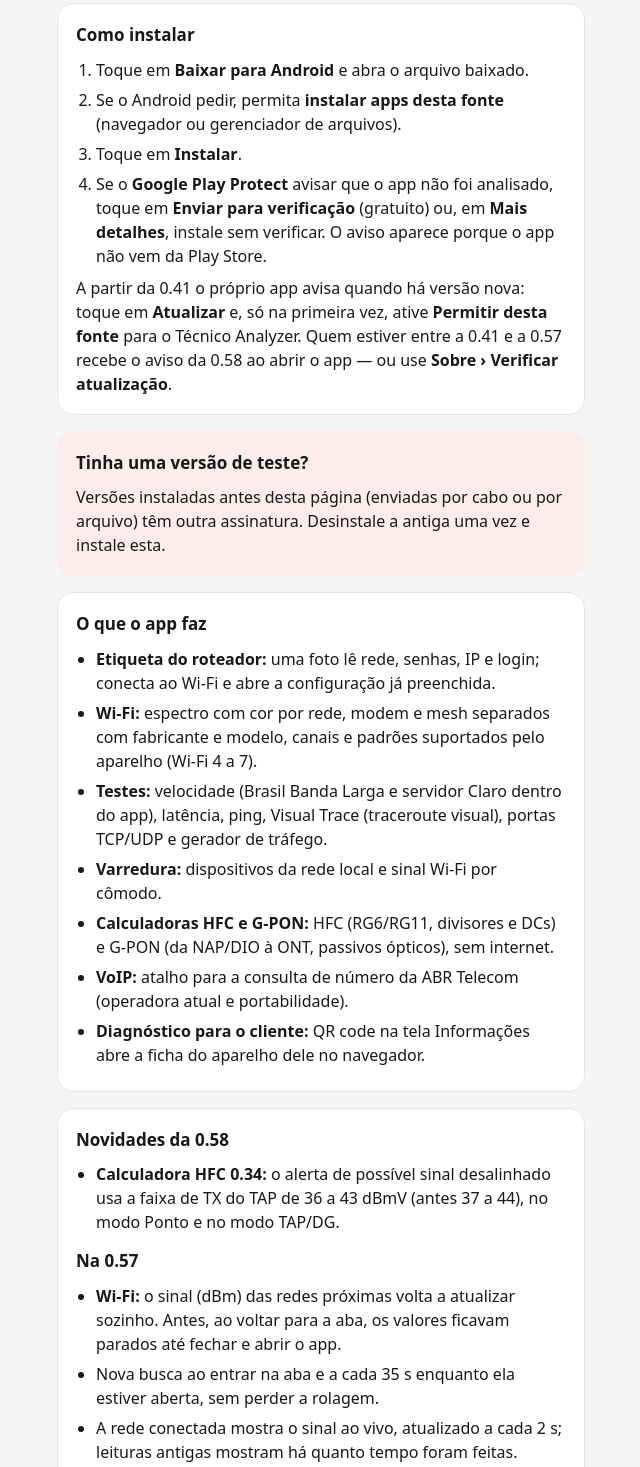
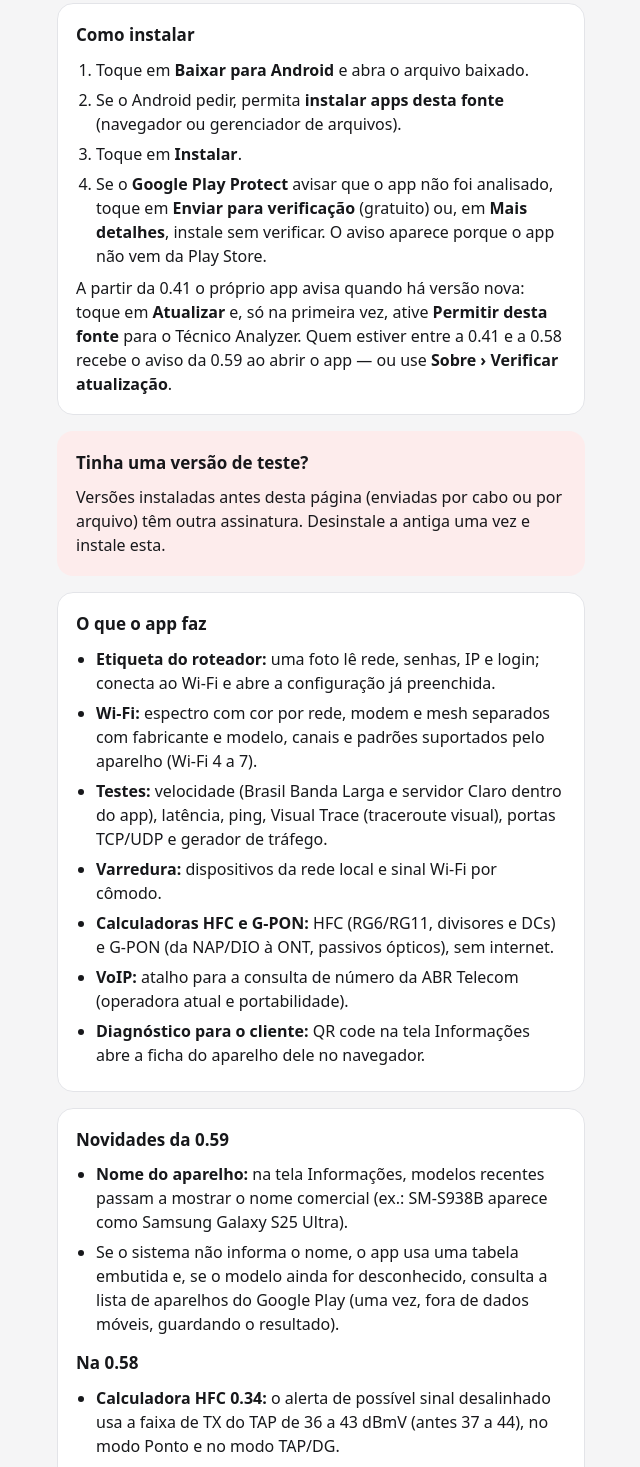
Before and after one commit to fbrendler/tecnico-analyzer-download, a plain HTML site: page index.html in a window 1280 px wide. Shown: the part 825-2292 px from the top of the page, without its empty margins (319-959 px from the left). Drawn offline with Linux system fonts and the light colour scheme.

Commit message:
Pagina: versao 0.59

```diff
--- a/index.html
+++ b/index.html
@@ -52,7 +52,7 @@
   </div>
 
   <a class="download" href="https://github.com/fbrendler/tecnico-analyzer-download/releases/latest/download/tecnico-analyzer.apk">Baixar para Android</a>
-  <p class="meta">Versão 0.58 · 30 MB · Android 11 ou mais recente</p>
+  <p class="meta">Versão 0.59 · 30 MB · Android 11 ou mais recente</p>
 
   <section class="card">
     <h2>Telas</h2>
@@ -75,7 +75,7 @@
       <li>Toque em <b>Instalar</b>.</li>
       <li>Se o <b>Google Play Protect</b> avisar que o app não foi analisado, toque em <b>Enviar para verificação</b> (gratuito) ou, em <b>Mais detalhes</b>, instale sem verificar. O aviso aparece porque o app não vem da Play Store.</li>
     </ol>
-    <p style="margin:8px 0 0">A partir da 0.41 o próprio app avisa quando há versão nova: toque em <b>Atualizar</b> e, só na primeira vez, ative <b>Permitir desta fonte</b> para o Técnico Analyzer. Quem estiver entre a 0.41 e a 0.57 recebe o aviso da 0.58 ao abrir o app — ou use <b>Sobre › Verificar atualização</b>.</p>
+    <p style="margin:8px 0 0">A partir da 0.41 o próprio app avisa quando há versão nova: toque em <b>Atualizar</b> e, só na primeira vez, ative <b>Permitir desta fonte</b> para o Técnico Analyzer. Quem estiver entre a 0.41 e a 0.58 recebe o aviso da 0.59 ao abrir o app — ou use <b>Sobre › Verificar atualização</b>.</p>
   </section>
 
   <section class="card warn">
@@ -97,7 +97,12 @@
   </section>
 
   <section class="card">
-    <h2>Novidades da 0.58</h2>
+    <h2>Novidades da 0.59</h2>
+    <ul>
+      <li><b>Nome do aparelho:</b> na tela Informações, modelos recentes passam a mostrar o nome comercial (ex.: SM-S938B aparece como Samsung Galaxy S25 Ultra).</li>
+      <li>Se o sistema não informa o nome, o app usa uma tabela embutida e, se o modelo ainda for desconhecido, consulta a lista de aparelhos do Google Play (uma vez, fora de dados móveis, guardando o resultado).</li>
+    </ul>
+    <h2 style="margin-top:14px">Na 0.58</h2>
     <ul>
       <li><b>Calculadora HFC 0.34:</b> o alerta de possível sinal desalinhado usa a faixa de TX do TAP de 36 a 43 dBmV (antes 37 a 44), no modo Ponto e no modo TAP/DG.</li>
     </ul>
@@ -151,7 +156,7 @@
 
   <footer>
     by <b>BRENDLER™</b><br>
-    <code>SHA-256 do APK 0.58: c0ed12b632b555f8ccdfd373643380a07cf52def7fe945d4fa7a7259b9002a7e</code>
+    <code>SHA-256 do APK 0.59: c1dcbc14d4d302313f96f6d7c9b74ab02234d93f3da4848151532aba19f005f4</code>
   </footer>
 </main>
 </body>
```
